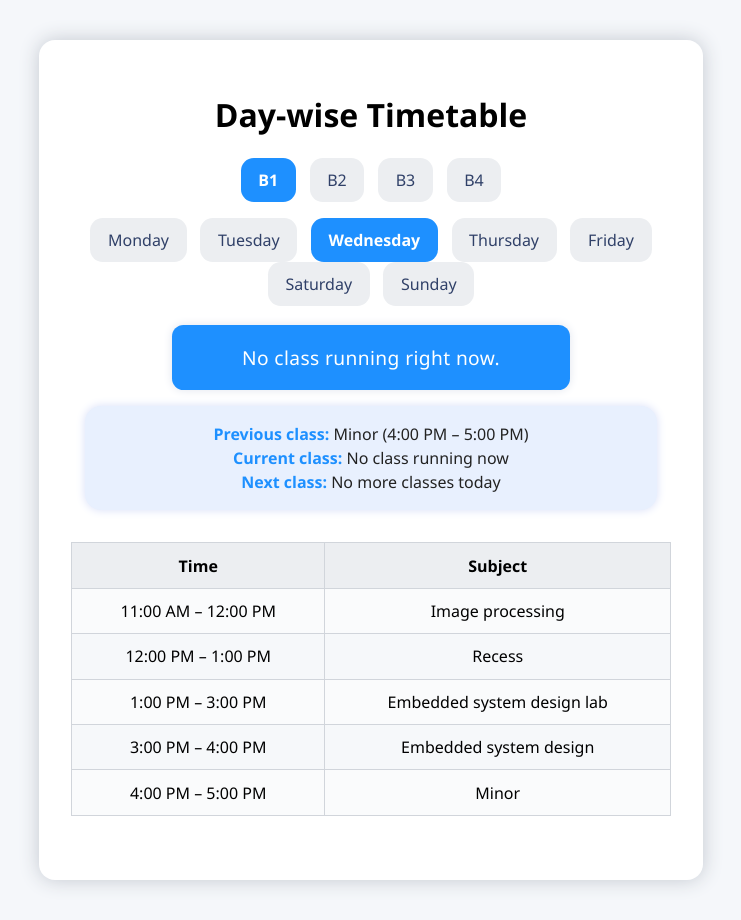
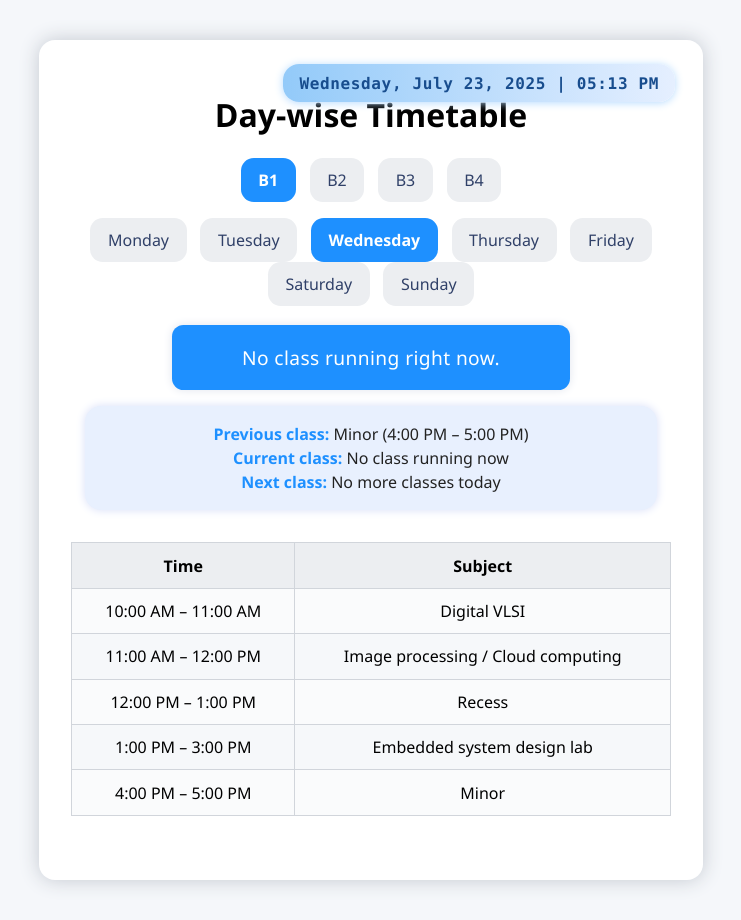
Before and after one commit to prashik4629/my-timetable, a plain HTML site: page index.html in a window 1280 px wide. Shown: the whole page, without its empty margins (269-1010 px from the left). Drawn offline with Linux system fonts and the light colour scheme.

Commit message:
Update index.html

```diff
--- a/index.html
+++ b/index.html
@@ -18,6 +18,7 @@
       border-radius: 1em;
       box-shadow: 0 0 20px #c3c8d0;
       padding: 2em;
+      position: relative;
     }
     h1, h2 { text-align: center; }
     #batchSelector,
@@ -72,6 +73,23 @@
     #classNavigation strong {
       color: #1e90ff;
     }
+    .datetime-stylish {
+      position: absolute;
+      top: 24px;
+      right: 28px;
+      background: linear-gradient(90deg, #93caf9 0%, #e5efff 100%);
+      color: #184d8e;
+      font-weight: 600;
+      font-size: 1em;
+      border-radius: 1em;
+      padding: 0.6em 1em;
+      box-shadow: 0 1px 8px #b6dbff;
+      letter-spacing: 0.04em;
+      z-index: 10;
+      font-family: 'Fira Mono', 'Menlo', 'Consolas', monospace;
+      min-width: 180px;
+      text-align: right;
+    }
     table {
       border-collapse: collapse;
       width: 100%;
@@ -93,6 +111,7 @@
       .container {box-shadow: none;padding: 0.5em;margin: 0.5em;max-width: 99vw;}
       h1, h2 { font-size: 1.3em; }
       #liveStatus, #classNavigation { min-width: unset;width: 98vw;font-size: 1em;padding: 0.7em 0.5em;box-shadow: none;}
+      .datetime-stylish {position: static;display: block;text-align: center;margin: 0 0 0.7em 0;}
       table, thead, tbody, th, td, tr { display: block; }
       thead tr { display: none; }
       td {
@@ -127,6 +146,7 @@
 </head>
 <body>
   <div class="container">
+    <div id="dateTimeDisplay" class="datetime-stylish"></div>
     <h1>Day-wise Timetable</h1>
     <div id="batchSelector"></div>
     <div id="daySelector"></div>
@@ -150,38 +170,41 @@
 <script>
 const jsToTableDay = ['Sunday','Monday','Tuesday','Wednesday','Thursday','Friday','Saturday'];
 const allDays = ['Monday','Tuesday','Wednesday','Thursday','Friday','Saturday','Sunday'];
+const batches = ["B1", "B2", "B3", "B4"];
 
-// Only labs differ. Other subjects and times stay the same.
 const baseDays = [
-  { day: 'Monday',    slots: [
+  { day: 'Monday', slots: [
     { time: '11:00-12:00', subject: 'Operating systems' },
     { time: '12:00-13:00', subject: 'Embedded system design' },
     { time: '13:00-14:00', subject: 'Machine learning' },
     { time: '14:00-15:00', subject: 'Recess' },
     { time: '15:00-17:00', subject: 'LAB' }
   ]},
-  { day: 'Tuesday',   slots: [
+  { day: 'Tuesday', slots: [
+    { time: '10:00-11:00', subject: 'Embedded system design' },
     { time: '11:00-13:00', subject: 'LAB' },
     { time: '13:00-14:00', subject: 'Recess' },
-    { time: '14:00-15:00', subject: 'Operating system' },
+    { time: '14:00-15:00', subject: 'Machine learning' },
     { time: '15:00-16:00', subject: 'Digital VLSI' },
-    { time: '16:00-17:00', subject: 'Image processing' }
+    { time: '16:00-17:00', subject: 'Image processing / Cloud computing' }
   ]},
   { day: 'Wednesday', slots: [
-    { time: '11:00-12:00', subject: 'Image processing' },
+    { time: '10:00-11:00', subject: 'Digital VLSI' },
+    { time: '11:00-12:00', subject: 'Image processing / Cloud computing' },
     { time: '12:00-13:00', subject: 'Recess' },
     { time: '13:00-15:00', subject: 'LAB' },
-    { time: '15:00-16:00', subject: 'Embedded system design' },
     { time: '16:00-17:00', subject: 'Minor' }
   ]},
-  { day: 'Thursday',  slots: [
+  // Thursday per new instructions
+  { day: 'Thursday', slots: [
     { time: '11:00-13:00', subject: 'LAB' },
     { time: '13:00-14:00', subject: 'Recess' },
     { time: '14:00-15:00', subject: 'Digital VLSI' },
-    { time: '15:00-16:00', subject: 'Machine learning' },
+    { time: '15:00-16:00', subject: 'Operating system' },
     { time: '16:00-17:00', subject: 'Minor' }
   ]},
-  { day: 'Friday',    slots: [
+  { day: 'Friday', slots: [
+    { time: '10:00-11:00', subject: 'Operating system' },
     { time: '11:00-12:00', subject: 'Embedded system design' },
     { time: '12:00-13:00', subject: 'Recess' },
     { time: '13:00-15:00', subject: 'LAB' },
@@ -189,35 +212,53 @@ const baseDays = [
     { time: '16:00-17:00', subject: 'Minor' }
   ]},
   { day: 'Saturday', slots: [
-    { time: '10:00-11:00', subject: 'Image processing' },
+    { time: '10:00-11:00', subject: 'Image processing / Cloud computing' },
     { time: '11:00-13:00', subject: 'LAB' },
-    { time: '13:00-14:00', subject: 'Recess' },
-    { time: '14:00-15:00', subject: 'Operating system' },
-    { time: '15:00-16:00', subject: 'Digital VLSI' },
     { time: '16:00-17:00', subject: 'Minor' }
   ]}
 ];
 
-// Labs for each batch [Monday, Tuesday, Wednesday, Thursday, Friday, Saturday]
 const labs = {
-  B1: [
-    "Operating system lab", "Digital VLSI lab", "Embedded system design lab",
-    "Machine learning lab", "Image processing lab", "No lab"
-  ],
-  B2: [
-    "Embedded system design lab", "Digital VLSI lab", "Image processing lab",
-    "Machine learning lab", "Operating system lab", "No lab"
-  ],
-  B3: [
-    "Image processing lab", "Machine learning lab", "No lab",
-    "Digital VLSI lab", "Embedded system design lab", "Operating system lab"
-  ],
-  B4: [
-    "Cloud computing lab", "Machine learning lab", "Operating system lab",
-    "Digital VLSI lab", "No lab", "Embedded system design lab"
-  ]
+  B1: {
+    Monday: "Operating system lab",
+    Tuesday: "Digital VLSI lab",
+    Wednesday: "Embedded system design lab",
+    Thursday: "Machine learning lab",
+    Friday: "Image processing lab",
+    Saturday: "No lab"
+  },
+  B2: {
+    Monday: "Embedded system design lab",
+    Tuesday: "Digital VLSI lab",
+    Wednesday: "Image processing lab",
+    Thursday: "Machine learning lab",
+    Friday: "Operating system lab",
+    Saturday: "No lab"
+  },
+  B3: {
+    Monday: "Image processing lab",
+    Tuesday: "Machine learning lab",
+    Wednesday: "No lab",
+    Thursday: "Digital VLSI lab",
+    Friday: "Embedded system design lab",
+    Saturday: "Operating system lab"
+  },
+  B4: {
+    Monday: "Cloud computing lab",
+    Tuesday: "Machine learning lab",
+    Wednesday: "Operating system lab",
+    Thursday: "Digital VLSI lab",
+    Friday: "No lab",
+    Saturday: "Embedded system design lab"
+  }
 };
-const batches = ["B1", "B2", "B3", "B4"];
+
+// Thursday LAB assignment as per instruction
+function getThursdayLab(batch) {
+  if(batch === "B1" || batch === "B2") return "Machine learning lab";
+  if(batch === "B3" || batch === "B4") return "Digital VLSI lab";
+  return "No lab";
+}
 
 let currentBatch = 'B1';
 let currentDay = (function(){
@@ -238,13 +279,20 @@ function renderDaySelector() {
   ).join(' ');
 }
 function buildDayData(batch, dayStr) {
-  const index = baseDays.findIndex(d => d.day === dayStr);
-  if(index === -1) return [];
-  return baseDays[index].slots.map((slot) => {
-    let subj = (slot.subject === "LAB") ? labs[batch][index] : slot.subject;
-    if(dayStr === "Wednesday" && slot.subject === "LAB" && labs[batch][index] === "No lab") return null;
-    if(dayStr === "Friday" && slot.subject === "LAB" && labs[batch][index] === "No lab") return null;
-    return { time: slot.time, subject: subj };
+  const base = baseDays.find(d => d.day === dayStr);
+  if (!base) return [];
+  return base.slots.map(slot => {
+    if (slot.subject === "LAB") {
+      let lab = "No lab";
+      if(dayStr === "Thursday") {
+        lab = getThursdayLab(batch);
+      } else {
+        lab = (labs[batch][dayStr] || "No lab");
+      }
+      if (lab === "No lab") return null;
+      return { time: slot.time, subject: lab };
+    }
+    return { time: slot.time, subject: slot.subject };
   }).filter(Boolean);
 }
 function renderDayTable() {
@@ -352,9 +400,24 @@ function updateClassStatus() {
   currentSpan.textContent = currentClass ? `${currentClass.subject} (${to12HourRange(currentClass.time)})` : "No class running now";
   nextSpan.textContent = nextClass ? `${nextClass.subject} (${to12HourRange(nextClass.time)})` : "No more classes today";
 }
+
+function renderDateTimeStylish() {
+  const el = document.getElementById("dateTimeDisplay");
+  if (!el) return;
+  const now = new Date();
+  // Format: Wednesday, July 23, 2025 | 10:41 PM
+  const options = { weekday: 'long', year: 'numeric', month: 'long', day: 'numeric' };
+  let dateStr = now.toLocaleDateString(undefined, options);
+  let timeStr = now.toLocaleTimeString(undefined, {
+    hour: "2-digit", minute: "2-digit", hour12: true
+  });
+  el.textContent = `${dateStr} | ${timeStr}`;
+}
+
 function renderAll() {
   renderBatchSelector();
   renderDaySelector();
+  renderDateTimeStylish();
   renderDayTable();
   updateClassStatus();
 }
@@ -372,6 +435,7 @@ window.changeDay = changeDay;
 // Initial render
 renderAll();
 setInterval(updateClassStatus, 30 * 1000);
+setInterval(renderDateTimeStylish, 5 * 1000);
 </script>
 </body>
 </html>
```
